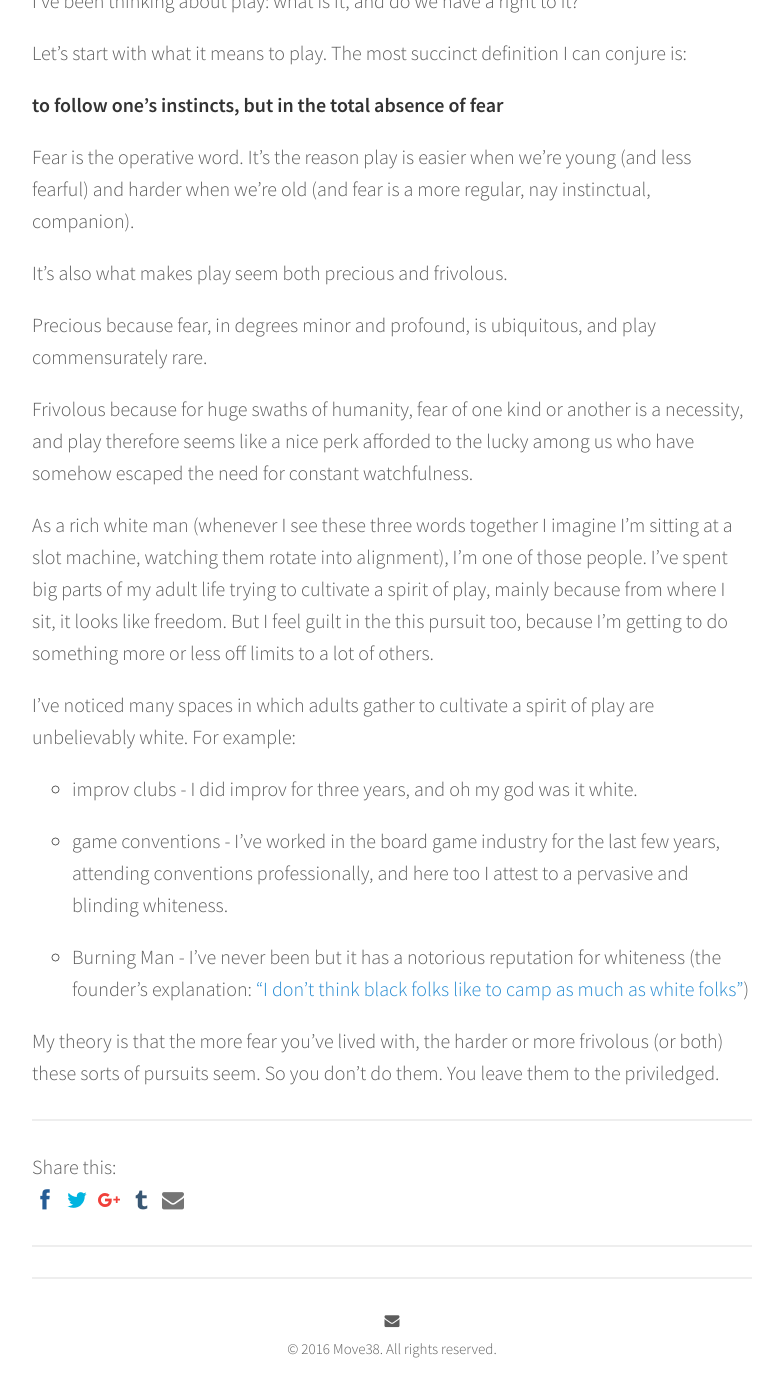
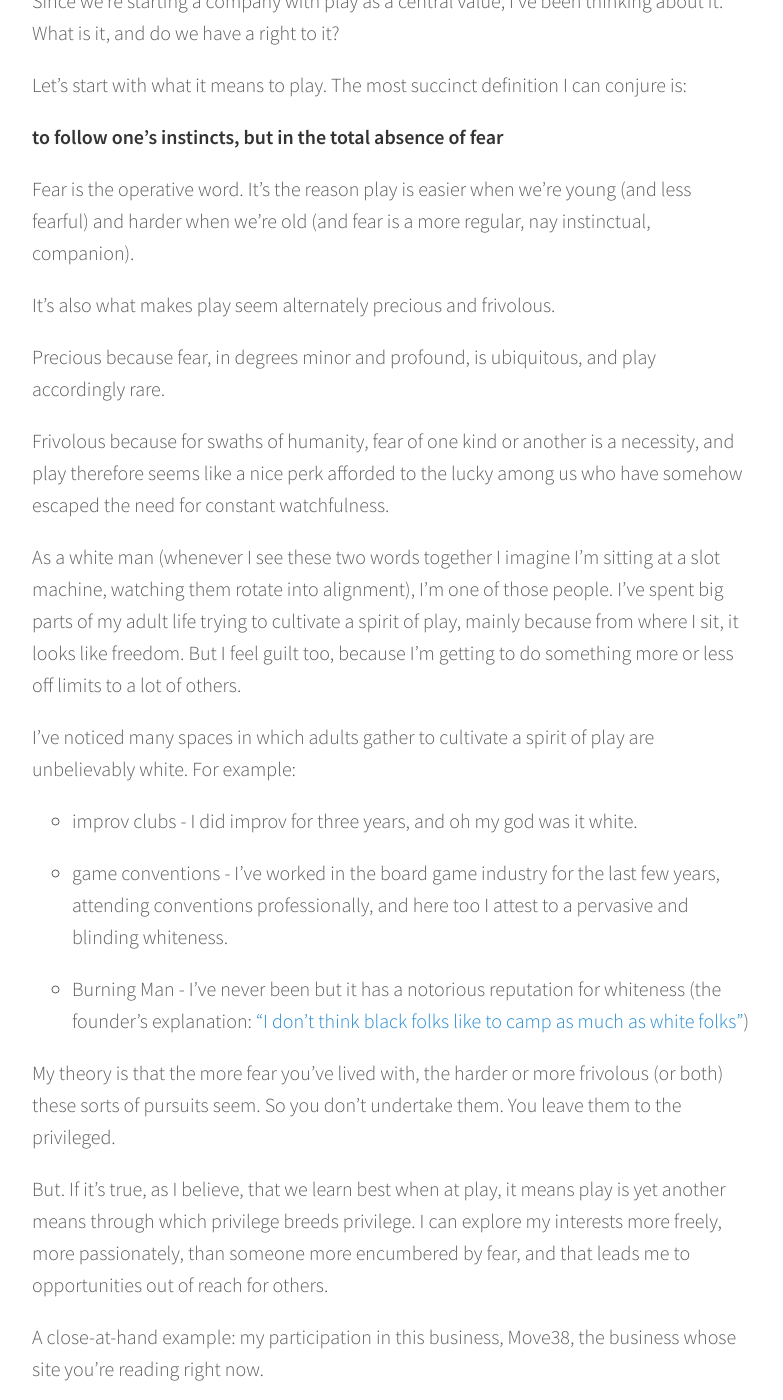
Before and after one commit to jbobrow/Move38-website, a Jekyll site: the page built from _posts/2016-09-24-is-play-a-right.markdown, in a window 1280 px wide and 1400 px high, scrolled down 271 px. Shown: the whole window, without its empty margins (248-1031 px from the left). Built offline with Jekyll 4.4.1, drawn with Linux system fonts in a browser that asks for light colours; nearby versions of some CDN libraries; comment, search, counter and statistics services are not loaded; some of the changed text lies outside the part shown.

Commit message:
Updated Is Play A Right

```diff
--- a/_posts/2016-09-24-is-play-a-right.markdown
+++ b/_posts/2016-09-24-is-play-a-right.markdown
@@ -3,7 +3,7 @@
 date: 2016-09-24 11:22:00 -04:00
 ---
 
-I've been thinking about play: what is it, and do we have a right to it?
+Since we're starting a company with play as a central value, I've been thinking about it. What is it, and do we have a right to it?
 
 Let's start with what it means to play. The most succinct definition I can conjure is:
 
@@ -11,13 +11,13 @@
 
 Fear is the operative word. It's the reason play is easier when we're young (and less fearful) and harder when we're old (and fear is a more regular, nay instinctual, companion).
 
-It's also what makes play seem both precious and frivolous.
+It's also what makes play seem alternately precious and frivolous.
 
-Precious because fear, in degrees minor and profound, is ubiquitous, and play commensurately rare.
+Precious because fear, in degrees minor and profound, is ubiquitous, and play accordingly rare.
 
-Frivolous because for huge swaths of humanity, fear  of one kind or another is a necessity, and play therefore seems like a nice perk afforded to the lucky among us who have somehow escaped the need for constant watchfulness.
+Frivolous because for swaths of humanity, fear of one kind or another is a necessity, and play therefore seems like a nice perk afforded to the lucky among us who have somehow escaped the need for constant watchfulness.
 
-As a rich white man (whenever I see these three words together I imagine I'm sitting at a slot machine, watching them rotate into alignment), I'm one of those people. I've spent big parts of my adult life trying to cultivate a spirit of play, mainly because from where I sit, it looks like freedom. But I feel guilt in the this pursuit too, because I'm getting to do something more or less off limits to a lot of others.
+As a white man (whenever I see these two words together I imagine I'm sitting at a slot machine, watching them rotate into alignment), I'm one of those people. I've spent big parts of my adult life trying to cultivate a spirit of play, mainly because from where I sit, it looks like freedom. But I feel guilt too, because I'm getting to do something more or less off limits to a lot of others.
 
 I've noticed many spaces in which adults gather to cultivate a spirit of play are unbelievably white. For example:
 
@@ -27,4 +27,24 @@
 
 * Burning Man - I've never been but it has a notorious reputation for whiteness (the founder's explanation: [“I don’t think black folks like to camp as much as white folks”](https://www.theguardian.com/culture/2015/sep/04/burning-man-founder-larry-harvey-race-diversity-silicon-valley))
 
-My theory is that the more fear you've lived with, the harder or more frivolous (or both) these sorts of pursuits seem.  So you don't do them. You leave them to the priviledged.
+My theory is that the more fear you've lived with, the harder or more frivolous (or both) these sorts of pursuits seem.  So you don't undertake them. You leave them to the privileged.
+
+But. If it's true, as I believe, that we learn best when at play, it means play is yet another means through which privilege breeds privilege. I can explore my interests more freely, more passionately, than someone more encumbered by fear, and that leads me to opportunities out of reach for others.
+
+A close-at-hand example: my participation in this business, Move38, the business whose site you're reading right now.
+
+I was traveling for work in Boston, and staying at the house of a friend who was teaching at MIT (this story starts with a traditional kind of privilege - I'm friends with people who have access to incredible resources), and he told me there was an engineer in the MIT Media Lab who I absolutely have to meet.
+
+So we go to the media lab, and I meet an amazing man named Jonathan Bobrow, who had developed a kind of board game with pieces that can think for themselves, communicate with one another, and generally act like living things. I play with them briefly, and I talk to Jonathan briefly, and I'm blown away by both.
+
+And here's where the privilege of play comes in: I tell Jonathan, without any consideration, that if he wants to commercialize his invention, I will leave my job and join him in doing so.
+
+I discovered something delightful and I pursued it without fear. I made my decision playfully. Of course, there was some apprehension later on, once I actually gave my 30 days notice, because I'm human and fear is a condition of life, even for the lucky.
+
+But it wasn't enough fear to keep me from making the playful choice. Here I am. I can do this because I'm one of the lucky ones, I'm used to operating with little fear, and I have a bedrock belief I'll land on my feet.
+
+So. Play is yet another dimension of the social capital that keeps white guys like me hitting jackpots in life's slot machine.
+
+But it shouldn't be that way. It shouldn't be a privilege. It should be a right. An inalienable one.
+
+I don't know how it'll become so or how I can contribute to it. Our company's first product will not address the underlying fear that keeps us from playing. Even if it were possible to alleviate fear, I'm not sure it would be a good idea for those
```
